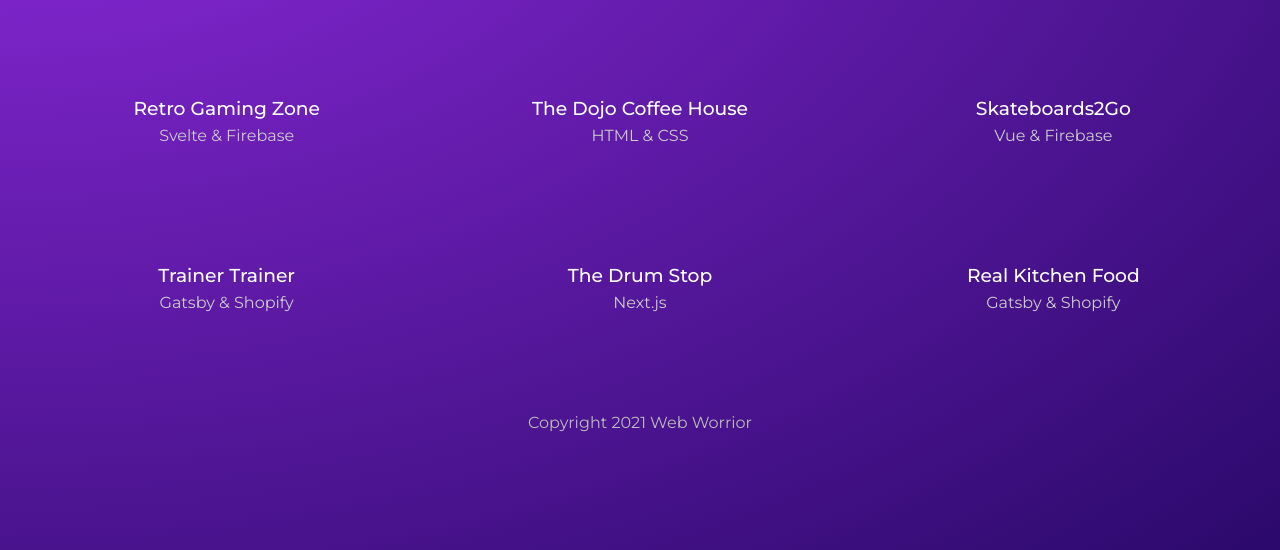
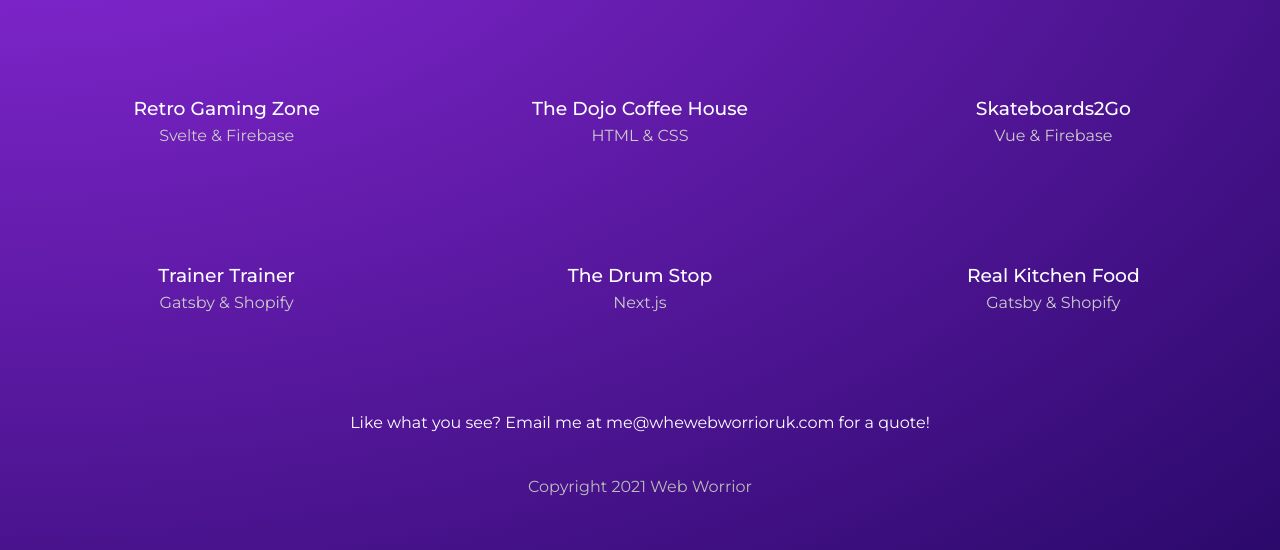
Before and after one commit to rucpata/gatsby-first-steps, a Gatsby site: page /projects in a window 1280 px wide. Shown: the part 250-800 px from the top of the page. Built offline with nearby package versions, Linux system fonts and the light colour scheme; Gatsby itself is replaced by a stand-in of ours.

Commit message:
multiple quesies

```diff
--- a/gatsby-config.js
+++ b/gatsby-config.js
@@ -26,6 +26,7 @@ module.exports = {
   siteMetadata: {
     title: 'Web Worrior',
     description: 'web dev portfolio',
-    copyright: 'This website is scopyright 2021 Warrior'
+    copyright: 'This website is scopyright 2021 Warrior',
+    contact: 'me@whewebworrioruk.com'
   }
 }
--- a/src/pages/projects/index.js
+++ b/src/pages/projects/index.js
@@ -5,7 +5,8 @@ import * as styles from '../../styles/projects.module.css';
 
 export default function Project({ data }) {
     console.log(data)
-    const projects = data.allMarkdownRemark.nodes
+    const projects = data.projects.nodes
+    const contact = data.contact.siteMetadata.contact
 
     return (
         <Layout>
@@ -22,6 +23,7 @@ export default function Project({ data }) {
                         </Link>
                     ))}
                 </div>
+                <p>Like what you see? Email me at {contact } for a quote!</p>
             </div>
         </Layout>
     )
@@ -30,7 +32,7 @@ export default function Project({ data }) {
 // export page query
 export const query = graphql `
     query ProjectPage {
-        allMarkdownRemark(sort: {fields: frontmatter___date, order: DESC}) {
+        projects: allMarkdownRemark(sort: {fields: frontmatter___date, order: DESC}) {
             nodes {
               frontmatter {
                 slug
@@ -40,5 +42,10 @@ export const query = graphql `
               id
             }
           }
+          contact: site {
+              siteMetadata{
+                  contact
+              }
+          }
     }
 `
```
